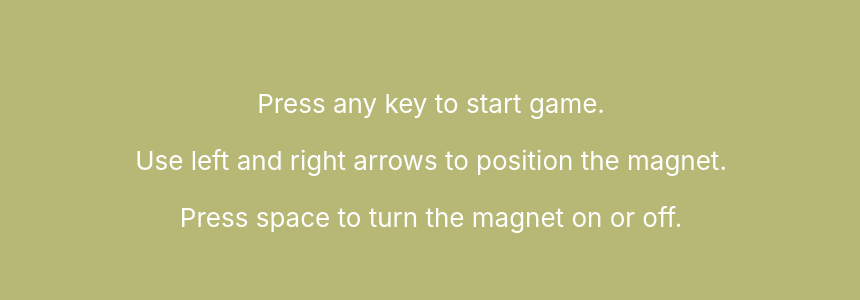
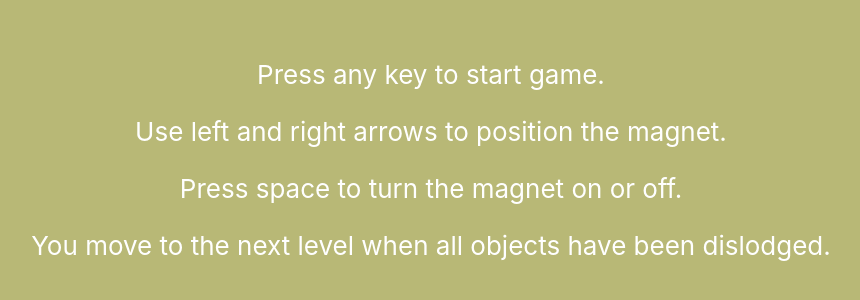
Before and after one commit to jg210/react-game, a React (Create React App) app: page / in a window 1280 px wide. Shown: the part 240-540 px from the top of the page, without its empty margins (209-1069 px from the left). Built offline with nearby package versions, Linux system fonts and the light colour scheme.

Commit message:
Improve game explanation in StartScreen.

```diff
--- a/src/screen/StartScreen.js
+++ b/src/screen/StartScreen.js
@@ -25,6 +25,7 @@ class StartScreen extends Component<Props> {
         <p>Press any key to start game.</p>
         <p>Use left and right arrows to position the magnet.</p>
         <p>Press space to turn the magnet on or off.</p>
+        <p>You move to the next level when all objects have been dislodged.</p>
       </div>
     );
   }
```
